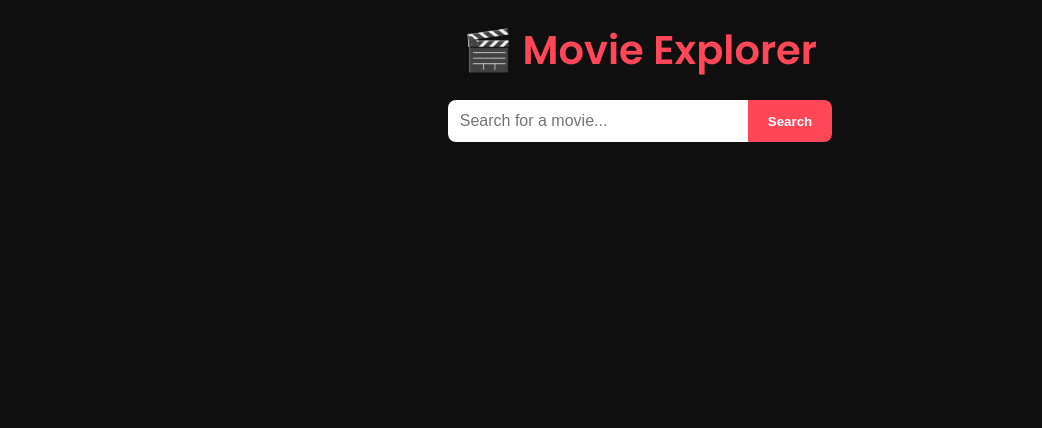
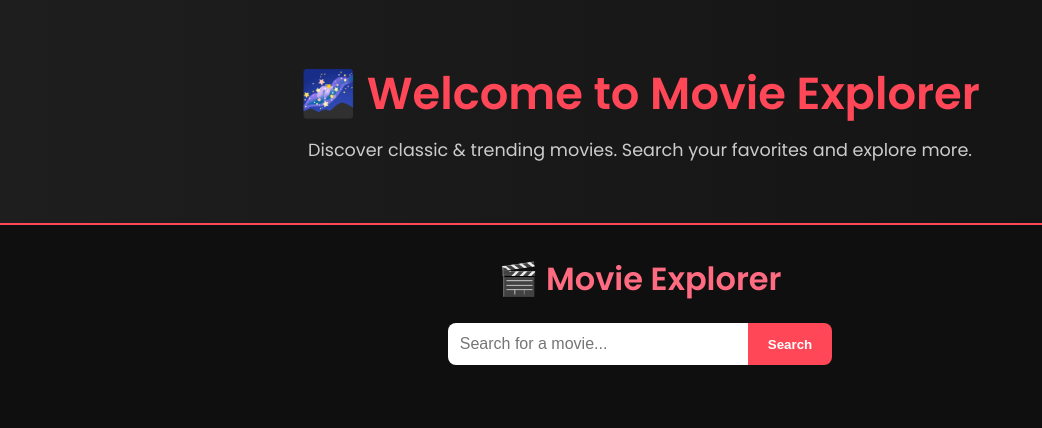
Before and after one commit to Kodesomi/star-wars-movies, a plain HTML site: page index.html in a window 1280 px wide. Shown: the whole page, without its empty margins (0-1042 px from the left). Drawn offline with Linux system fonts and the light colour scheme.

Commit message:
Added hero section

```diff
--- a/index.html
+++ b/index.html
@@ -8,8 +8,15 @@
   <link href="https://fonts.googleapis.com/css2?family=Poppins:wght@400;600&display=swap" rel="stylesheet">
 </head>
 <body>
+  <div class="hero-section">
+    <div class="hero-content">
+      <h1>🌌 Welcome to Movie Explorer</h1>
+      <p>Discover classic & trending movies. Search your favorites and explore more.</p>
+    </div>
+  </div>
+
   <div class="app-container">
-    <h1>🎬 Movie Explorer</h1>
+    <h2>🎬 Movie Explorer</h2>
     <div class="search-section">
       <input type="text" id="searchInput" placeholder="Search for a movie..." />
       <button onclick="searchMovies()">Search</button>
--- a/style.css
+++ b/style.css
@@ -8,19 +8,40 @@ body {
   font-family: 'Poppins', sans-serif;
   background: #0f0f0f;
   color: #ffffff;
-  padding: 20px;
+  padding: 0;
+}
+
+/* Hero Section */
+.hero-section {
+  background: linear-gradient(to right, #1e1e1e, #121212);
+  padding: 60px 20px;
+  text-align: center;
+  color: #ffffff;
+  border-bottom: 2px solid #ff4757;
+}
+
+.hero-content h1 {
+  font-size: 2.8rem;
+  margin-bottom: 10px;
+  color: #ff4757;
+}
+
+.hero-content p {
+  font-size: 1.1rem;
+  color: #ccc;
 }
 
 .app-container {
   max-width: 960px;
   margin: 0 auto;
   text-align: center;
+  padding: 30px 20px;
 }
 
-h1 {
+h2 {
   margin-bottom: 20px;
-  font-size: 2.5rem;
-  color: #ff4757;
+  font-size: 2rem;
+  color: #ff6b81;
 }
 
 .search-section {
```
